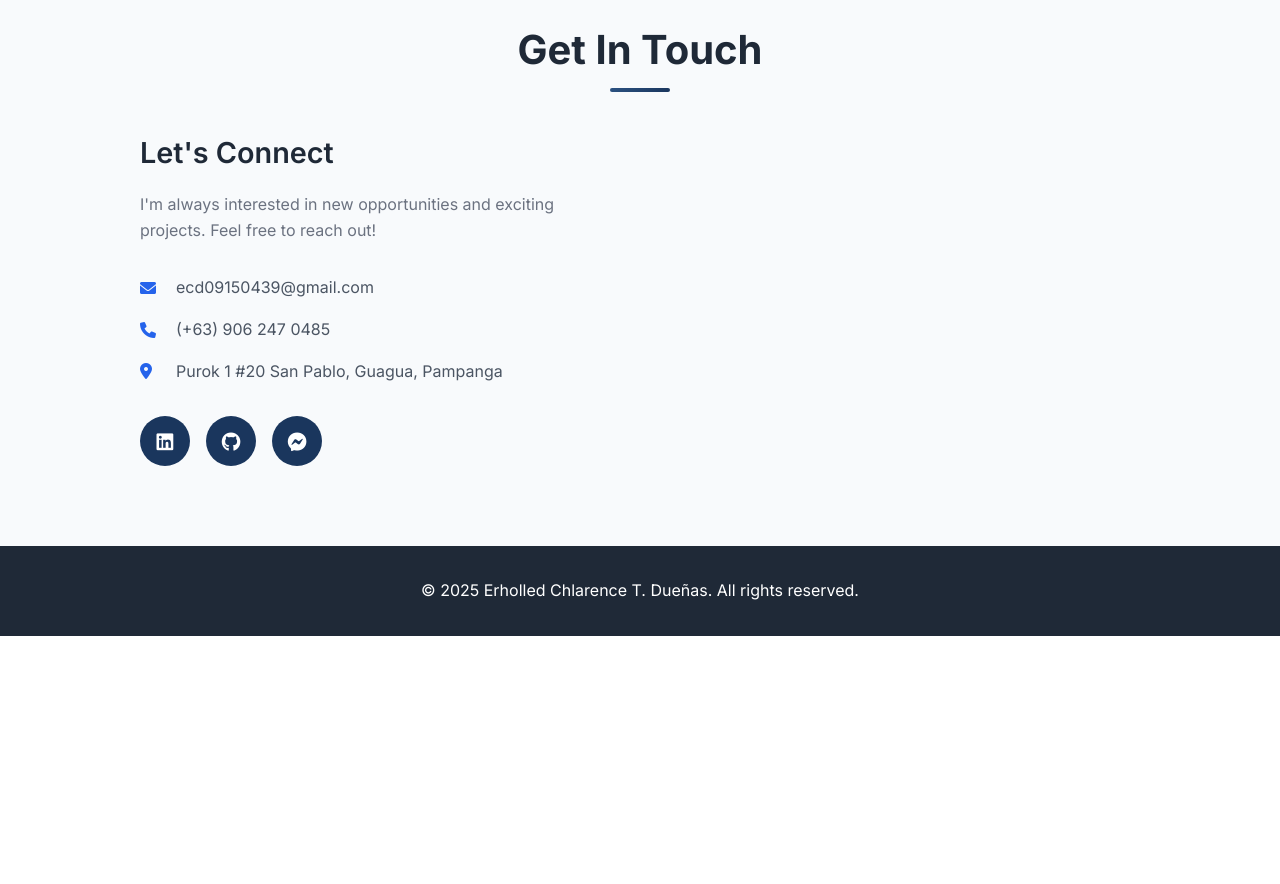
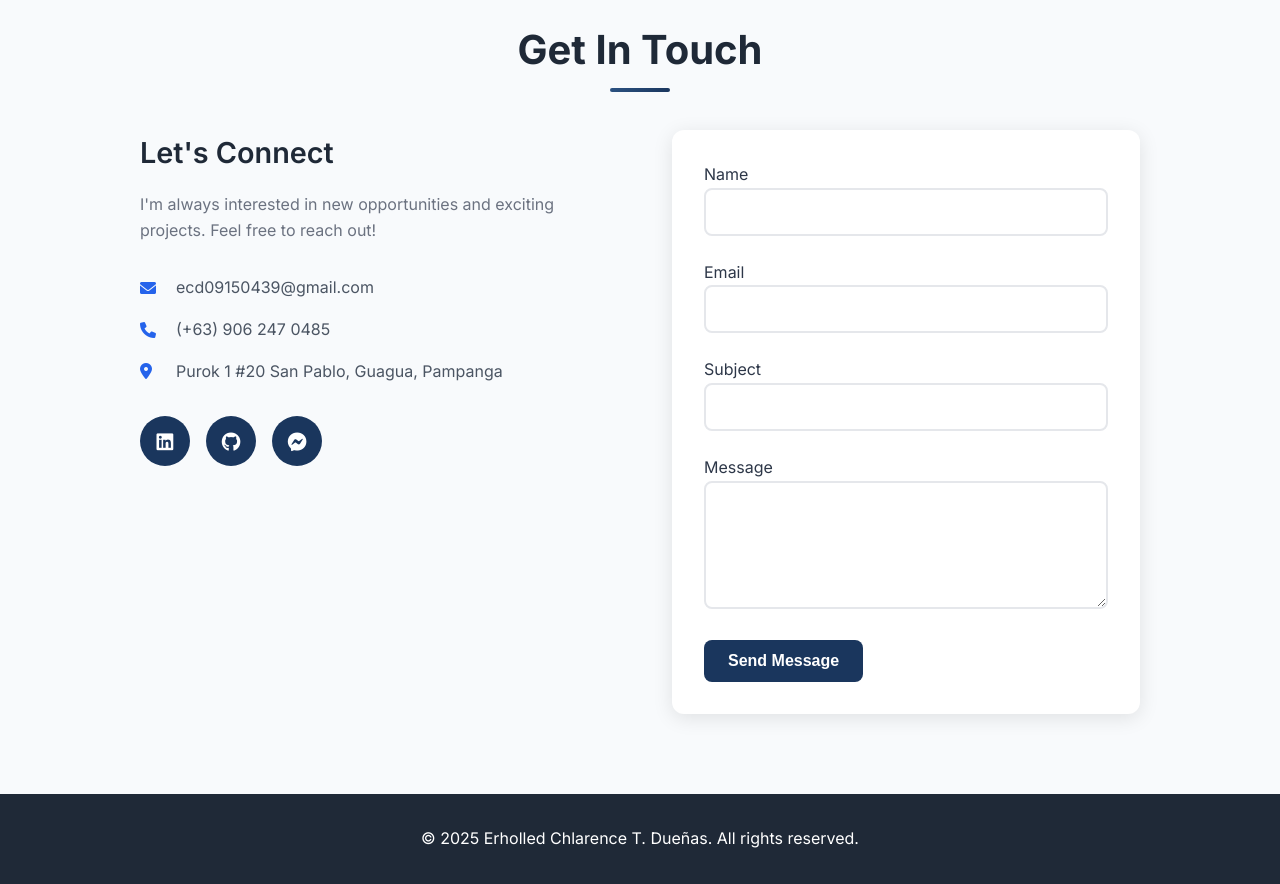
Before and after one commit to Snow-15/curriculum-vitae, a plain HTML site: page index.html in a window 1280 px wide. Shown: the part 2800-3684 px from the top of the page. Before the commit the page ends 3436 px from the top, so only its background shows below. Drawn offline with Linux system fonts and the light colour scheme.

Commit message:
added a Contact Me form

```diff
--- a/index.html
+++ b/index.html
@@ -123,7 +123,50 @@
                         <a href="https://github.com/Snow-15" class="social-link"><i class="fab fa-github"></i></a>
                         <a href="https://www.facebook.com/Erholled" class="social-link"><i class="fab fa-facebook-messenger"></i></a>
                     </div>
-
+                </div>
+                <div class="contact-form">
+                    <form id="contact-form" action="https://api.web3forms.com/submit" method="POST">
+                        <input type="hidden" name="access_key" value="5a044447-bd97-4444-8b65-da98d6d76dff">
+                        <div class="form-group">
+                            <label for="name">Name</label>
+                            <input
+                                type="text"
+                                id="name"
+                                name="name"
+                                required
+                            />
+                        </div>
+                        <div class="form-group">
+                            <label for="email">Email</label>
+                            <input
+                                type="email"
+                                id="email"
+                                name="email"
+                                required
+                            />
+                        </div>
+                        <div class="form-group">
+                            <label for="subject">Subject</label>
+                            <input
+                                type="text"
+                                id="subject"
+                                name="subject"
+                                required
+                            />
+                        </div>
+                        <div class="form-group">
+                            <label for="message">Message</label>
+                            <textarea
+                                id="message"
+                                name="message"
+                                rows=5
+                                required
+                            ></textarea>
+                        </div>
+                        <button type="submit" class="btn btn-primary">Send Message</button>
+                    </form>
+                </div>
+            </div>
         </div>
     </section>
 
--- a/script.js
+++ b/script.js
@@ -70,7 +70,7 @@ document.addEventListener('DOMContentLoaded', () => {
 });
 
 // Contact form handling
-const contactForm = document.querySelector('.contact-form');
+const contactForm = document.getElementById('contact-form');
 if (contactForm) {
     contactForm.addEventListener('submit', function(e) {
         e.preventDefault();
```
